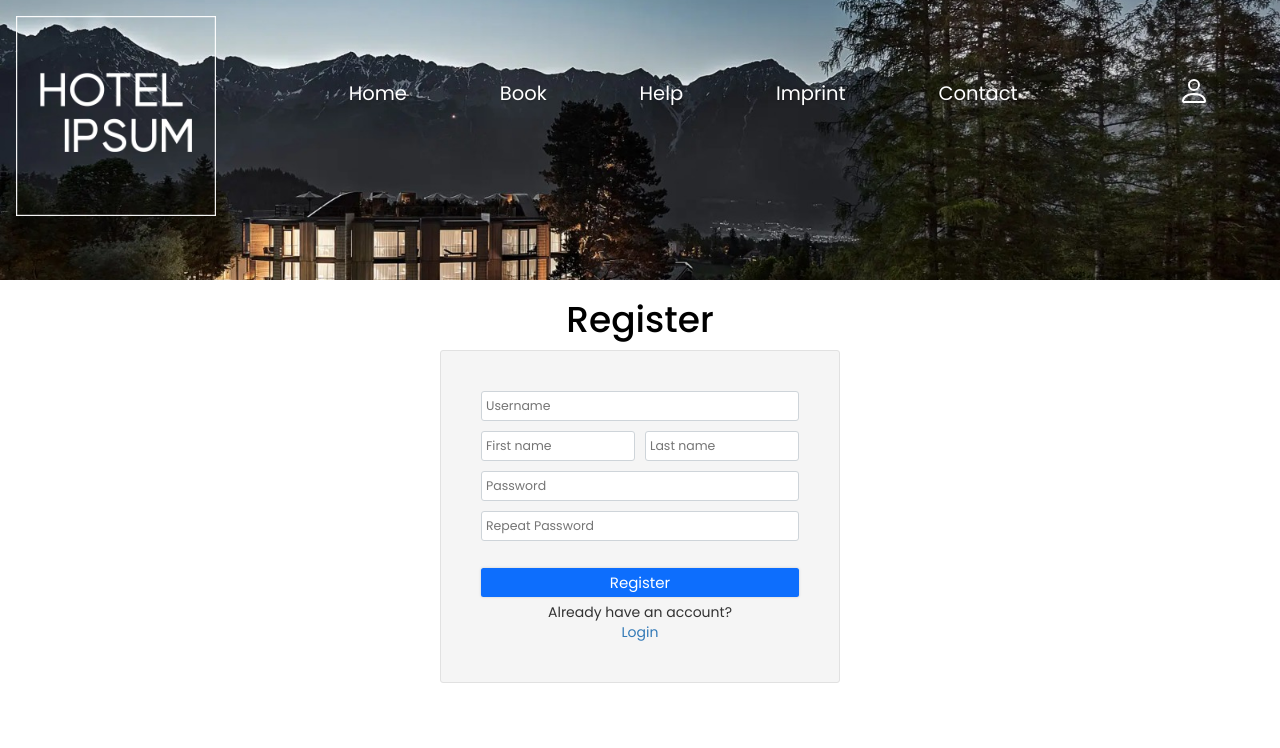
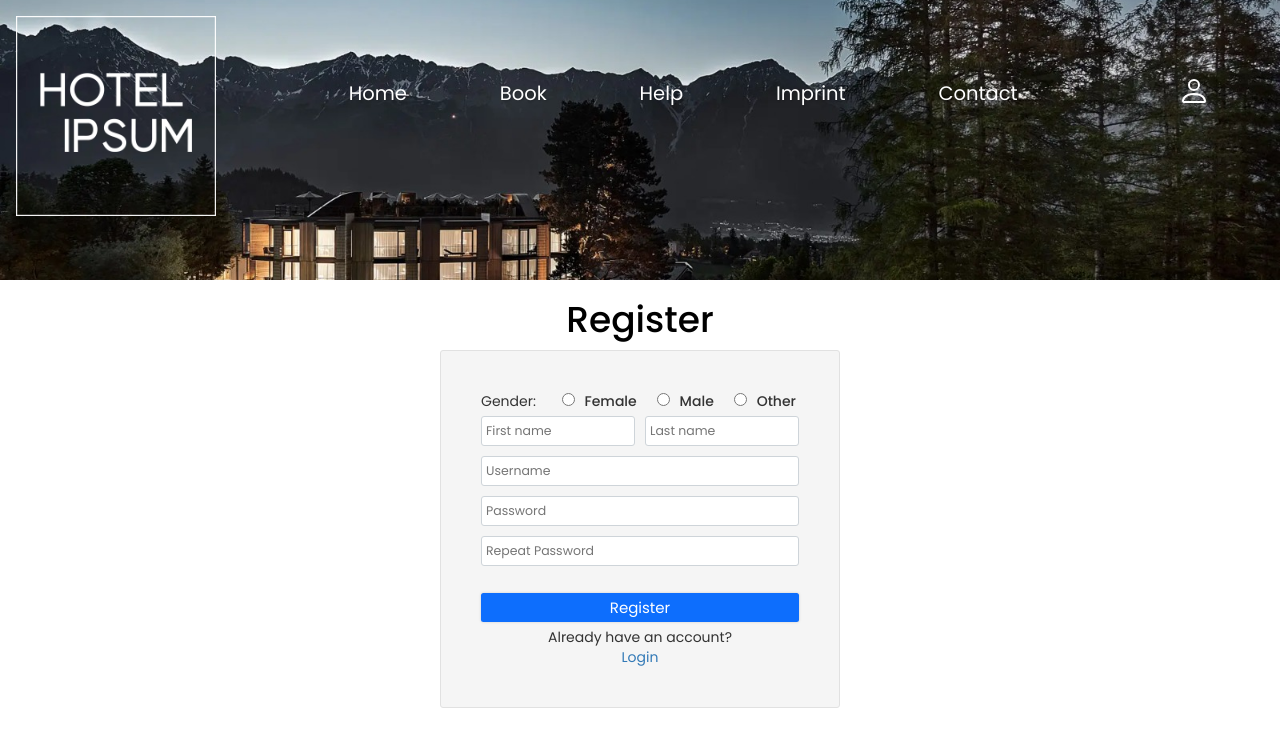
Before and after one commit to markus-roe/hotel, a PHP site: page /register.html in a window 1280 px wide. Shown: the top 748 px of the page. Run offline with PHP 8.4, Linux system fonts and the light colour scheme.

Commit message:
added gender select

```diff
--- a/css/ipsum_form.css
+++ b/css/ipsum_form.css
@@ -39,13 +39,48 @@
     margin-left: 0.6rem;
 }
 
-[type="checkbox"], label  {
-
+[type="checkbox"], [type="radio"], label  {
     margin: auto 3px !important;
+    cursor: pointer;
+}
+[type="radio"] {
     cursor: pointer;
 }
 
 .ipsum-input.text {
+    border-radius: 3px;
+    border: transparent;
+    /* box-shadow: inset 0px 0px 2px gray;     */
+    border: 1px solid #CED4D9;
+    padding: 0.2rem 0.4rem;
+    margin-right: 1rem;
+    height: 3rem;
+    width: 100%;
+    font-size: 1.25rem;
+}
+
+.ipsum-input.gender {
+    height: auto;
+    display: flex;
+    justify-content: space-between;
+    align-items: center;
+}
+
+.first {
+
+    width: 20%;
+    height: 25px;
+}
+
+.col:not(.first) {
+
+    width: 26,6666666667%;
+    height: 25px;
+}
+
+
+
+.ipsum-input.dropdown {
     border-radius: 3px;
     border: transparent;
     /* box-shadow: inset 0px 0px 2px gray;     */
--- a/register.html
+++ b/register.html
@@ -103,14 +103,35 @@
         <div class="ipsum-form">
             <form action="" method="POST">
                 <div class="ipsum-fieldset">
-                    <div class="ipsum-input-wrapper">
-                        <div class="ipsum-input-container">
-                            <input class="ipsum-input text" type="text" name="username" placeholder="Username"/>
+                    <div class="ipsum-input gender">
+
+                        <div class="col first">
+                            <p>Gender:</p>
                         </div>
+                        <div class="col">
+                            <input class="ipsum-input" type="radio" name="inlineRadioOptions" id="female"
+                            value="female" />
+                          <label  for="female">Female</label>
+                        </div>
+                        <div class="col">
+                            <input class="ipsum-input" type="radio" name="inlineRadioOptions" id="male"
+                            value="male" />
+                          <label for="male">Male</label>
+                        </div>
+                        <div class="col">
+                            <input class="ipsum-input" type="radio" name="inlineRadioOptions" id="other"
+                            value="other" />
+                          <label for="other">Other</label>
+                        </div>
+                    </div>
+
                         <div class="ipsum-input-container">
                             <input class="ipsum-input text" type="text" name="fname" placeholder="First name"/>
                             <input class="ipsum-input text" type="text" name="lname" placeholder="Last name"/>
                         </div>
+
+                    <div class="ipsum-input-container">
+                        <input class="ipsum-input text" type="text" name="username" placeholder="Username"/>
                     </div>
                     <div class="ipsum-input-container">
                         <input type="password" class="ipsum-input text" name="password" placeholder="Password">
```
